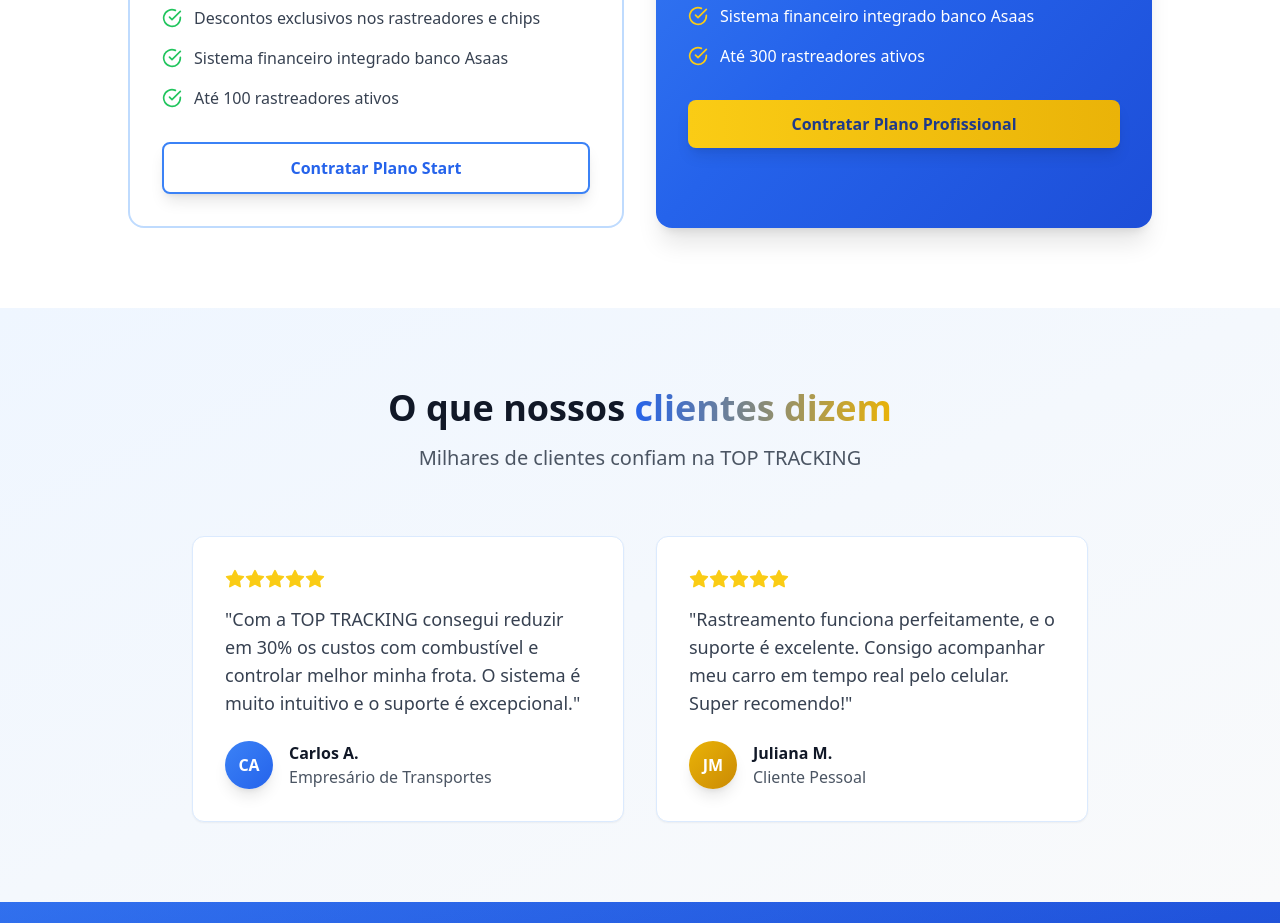
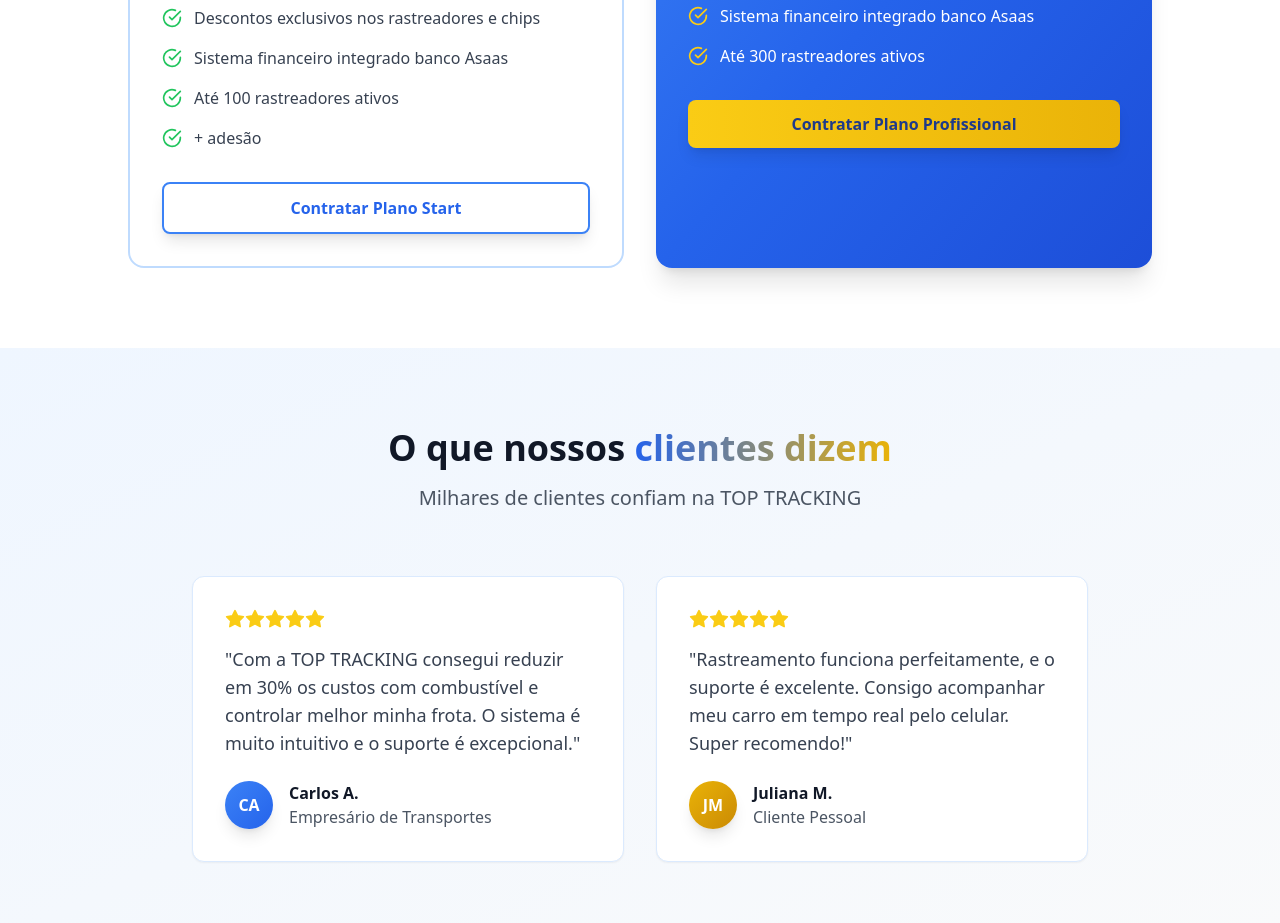
Before and after one commit to reidosaas/siteia, a React (Vite) app: page / in a window 1280 px wide. Shown: the part 1980-2903 px from the top of the page. Built offline with nearby package versions, Linux system fonts and the light colour scheme.

Commit message:
Updated App.tsx

```diff
--- a/src/App.tsx
+++ b/src/App.tsx
@@ -313,6 +313,10 @@ function App() {
                   <CheckCircle className="h-5 w-5 text-green-500 mr-3" />
                   <span className="text-gray-700">Até 100 rastreadores ativos</span>
                 </div>
+                <div className="flex items-center">
+                  <CheckCircle className="h-5 w-5 text-green-500 mr-3" />
+                  <span className="text-gray-700">+ adesão</span>
+                </div>
               </div>
 
               <a
```
